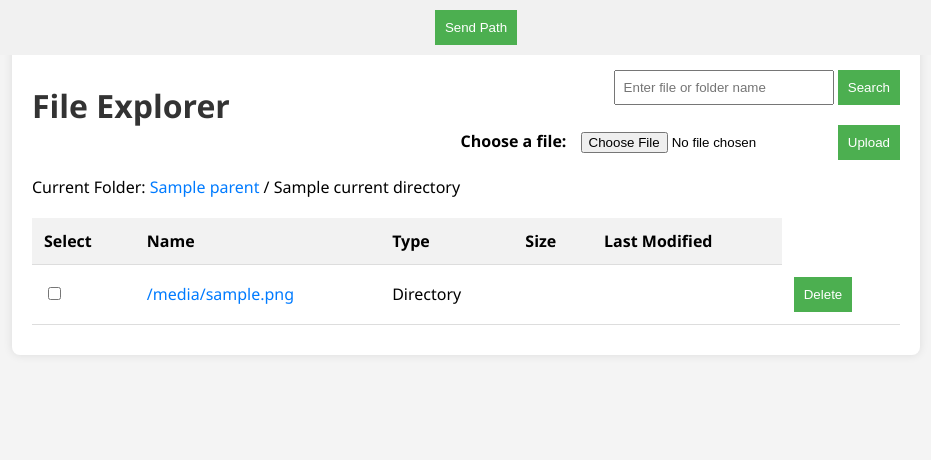
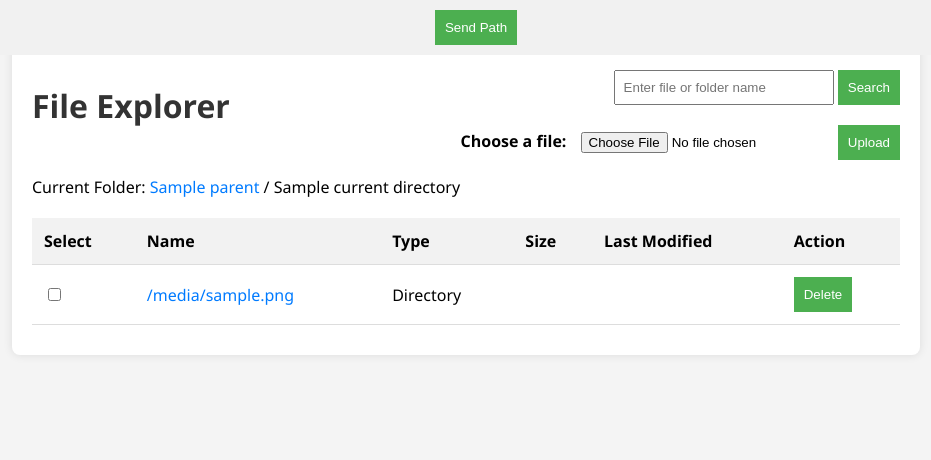
Before and after one commit to AbdurrahmanIdr/FileEXplorer_Web_Based, a Flask app: template templates/index.html in a window 1280 px wide. Shown: the top 460 px of the page, without its empty margins (174-1105 px from the left). Run offline with Flask 3, Linux system fonts and the light colour scheme; the template is opened without the code that fills it: most values are stand-ins (such as "Sample title", 1, 10 or a date in 2020).

Commit message:
updated header

```diff
--- a/templates/index.html
+++ b/templates/index.html
@@ -48,6 +48,7 @@
                 <th>Type</th>
                 <th>Size</th>
                 <th>Last Modified</th>
+                <th>Action</th>
             </tr>
             </thead>
             <tbody>
```
